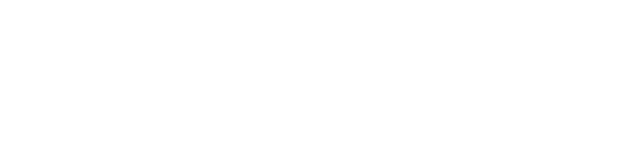
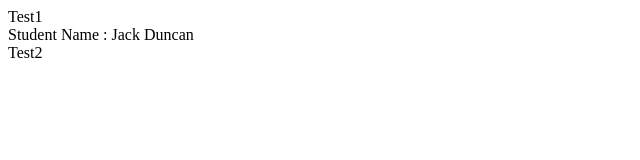
Before and after one commit to jackduncanr/Taller-1, a plain HTML site: page Index.html in a window 1280 px wide. Shown: the whole page, without its empty margins (0-640 px from the left). Drawn offline with Linux system fonts and the light colour scheme.

Commit message:
Commit second

```diff
--- a/Index.html
+++ b/Index.html
@@ -3,9 +3,11 @@
 <head>
     <meta charset="UTF-8">
     <meta name="viewport" content="width=device-width, initial-scale=1.0">
-    <title>Document</title>
+    <title>My Frist Web Page</title>
 </head>
 <body>
-
+    <div>Test1</div>
+    <div>Student Name : Jack Duncan</div>
+    <div>Test2</div>
 </body>
 </html>
```
